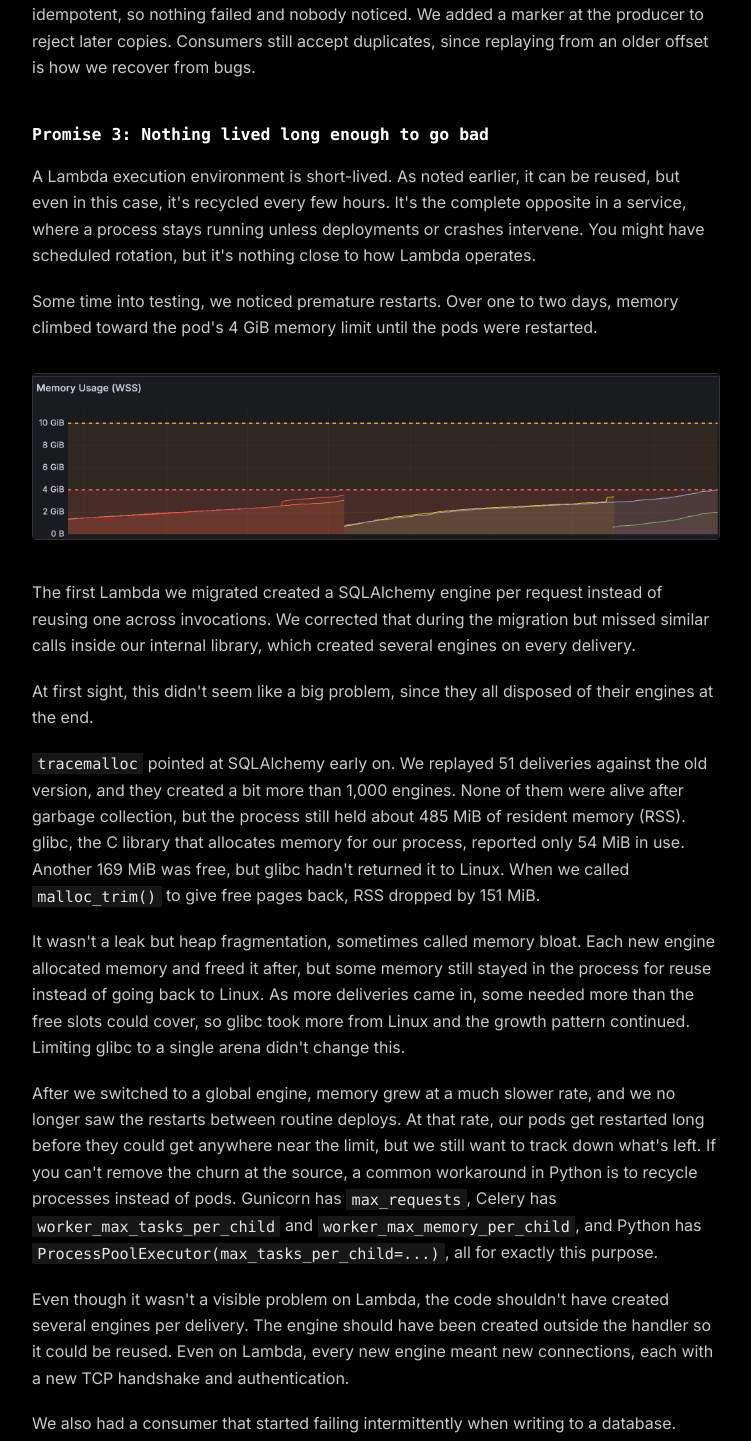
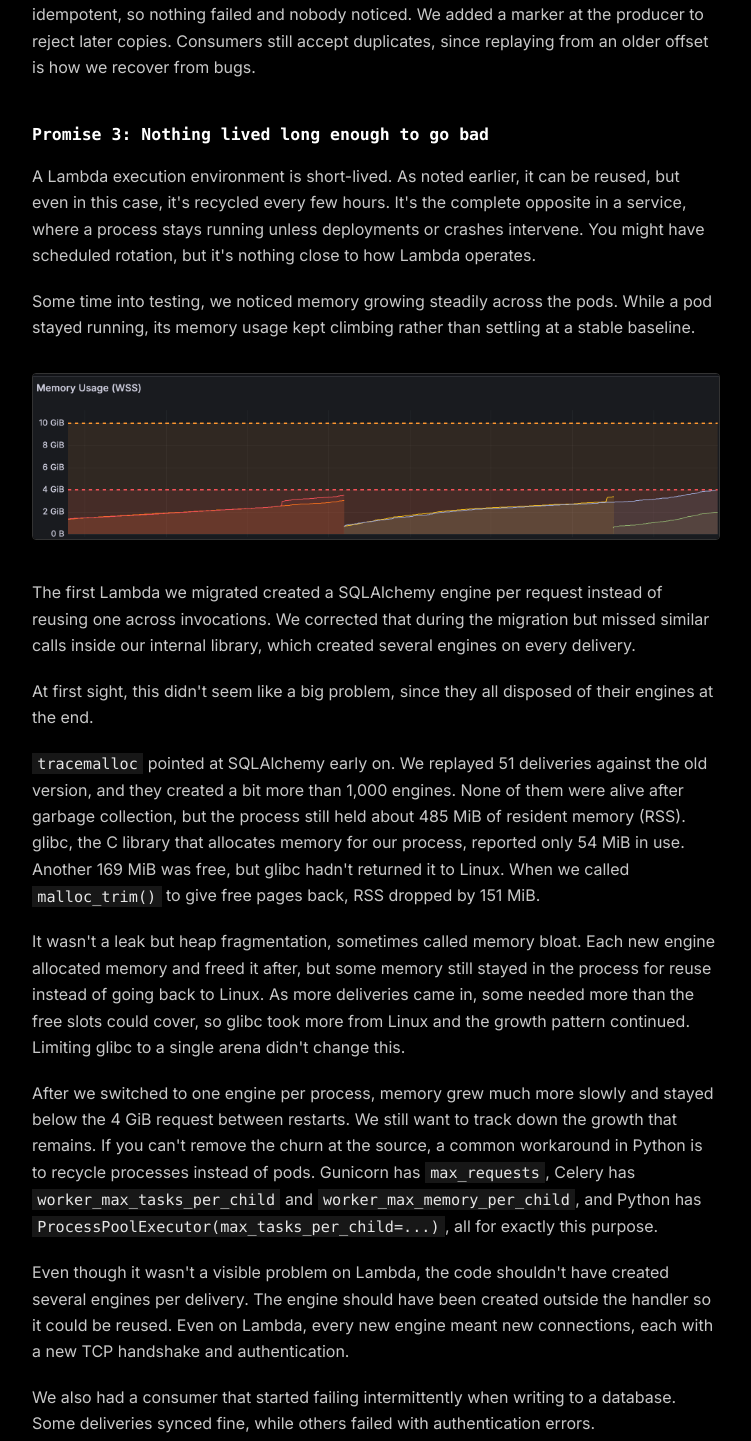
Before and after one commit to denyszhak/denyszhak.com, a React (Vite) app: page /writing/what-aws-lambda-was-hiding in a window 1280 px wide. Shown: the part 4662-6103 px from the top of the page, without its empty margins (244-995 px from the left). Built offline with nearby package versions, Linux system fonts and the light colour scheme; no server answers.

Commit message:
Correct memory growth description in Lambda article

```diff
--- a/src/pages/posts/WhatLambdaWasHiding.jsx
+++ b/src/pages/posts/WhatLambdaWasHiding.jsx
@@ -126,9 +126,9 @@ const WhatLambdaWasHiding = () => {
 
         <p>A Lambda execution environment is short-lived. As noted earlier, it can be reused, but even in this case, it's recycled every few hours. It's the complete opposite in a service, where a process stays running unless deployments or crashes intervene. You might have scheduled rotation, but it's nothing close to how Lambda operates.</p>
 
-        <p>Some time into testing, we noticed premature restarts. Over one to two days, memory climbed toward the pod's 4 GiB memory limit until the pods were restarted.</p>
+        <p>Some time into testing, we noticed memory growing steadily across the pods. While a pod stayed running, its memory usage kept climbing rather than settling at a stable baseline.</p>
 
-        <div style={{ margin: '2rem 0', textAlign: 'center' }}><img src="/sqlalchemy-cache-leak.png" alt="Pod memory growing toward the 4 GiB limit over one to two days, with a separate line for each replica" style={{ maxWidth: '100%', height: 'auto', borderRadius: '4px', border: '1px solid var(--border-color)' }} /></div>
+        <div style={{ margin: '2rem 0', textAlign: 'center' }}><img src="/sqlalchemy-cache-leak.png" alt="" style={{ maxWidth: '100%', height: 'auto', borderRadius: '4px', border: '1px solid var(--border-color)' }} /></div>
 
         <p>The first Lambda we migrated created a SQLAlchemy engine per request instead of reusing one across invocations. We corrected that during the migration but missed similar calls inside our internal library, which created several engines on every delivery.</p>
 
@@ -138,7 +138,7 @@ const WhatLambdaWasHiding = () => {
 
         <p>It wasn't a leak but heap fragmentation, sometimes called memory bloat. Each new engine allocated memory and freed it after, but some memory still stayed in the process for reuse instead of going back to Linux. As more deliveries came in, some needed more than the free slots could cover, so glibc took more from Linux and the growth pattern continued. Limiting glibc to a single arena didn't change this.</p>
 
-        <p>After we switched to a global engine, memory grew at a much slower rate, and we no longer saw the restarts between routine deploys. At that rate, our pods get restarted long before they could get anywhere near the limit, but we still want to track down what's left. If you can't remove the churn at the source, a common workaround in Python is to recycle processes instead of pods. Gunicorn has <code>max_requests</code>, Celery has <code>worker_max_tasks_per_child</code> and <code>worker_max_memory_per_child</code>, and Python has <code>ProcessPoolExecutor(max_tasks_per_child=...)</code>, all for exactly this purpose.</p>
+        <p>After we switched to one engine per process, memory grew much more slowly and stayed below the 4 GiB request between restarts. We still want to track down the growth that remains. If you can't remove the churn at the source, a common workaround in Python is to recycle processes instead of pods. Gunicorn has <code>max_requests</code>, Celery has <code>worker_max_tasks_per_child</code> and <code>worker_max_memory_per_child</code>, and Python has <code>ProcessPoolExecutor(max_tasks_per_child=...)</code>, all for exactly this purpose.</p>
 
         <p>Even though it wasn't a visible problem on Lambda, the code shouldn't have created several engines per delivery. The engine should have been created outside the handler so it could be reused. Even on Lambda, every new engine meant new connections, each with a new TCP handshake and authentication.</p>
 
```
